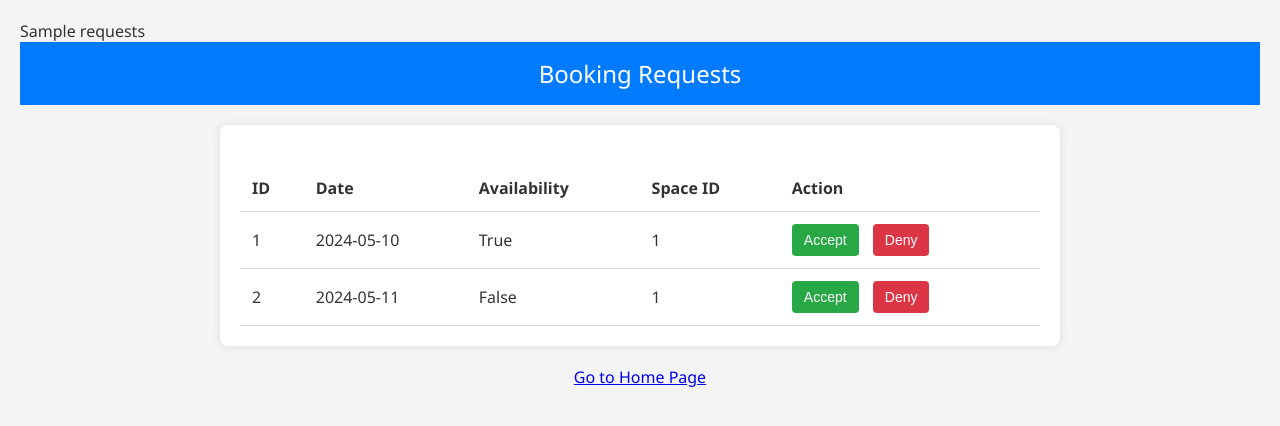
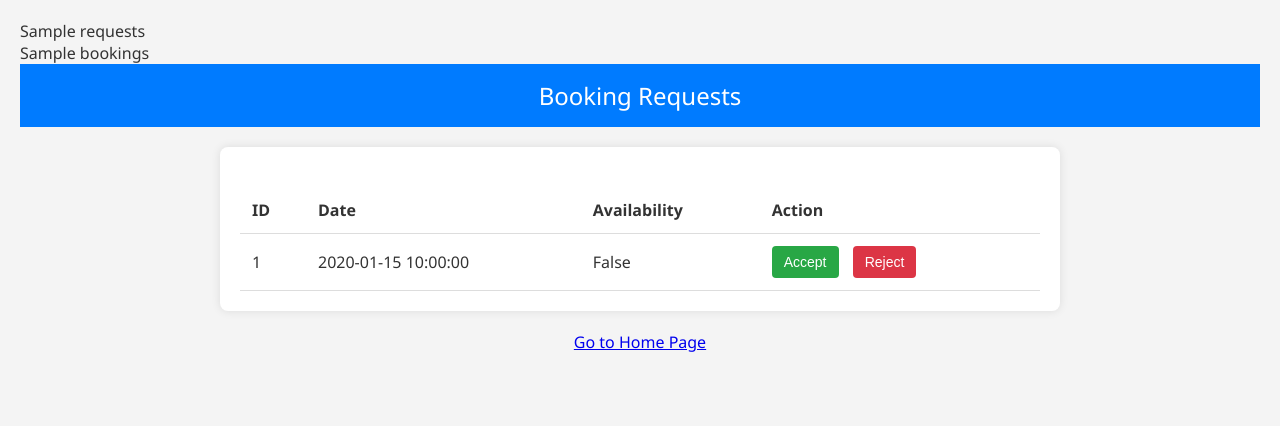
Before and after one commit to JonnySB/makers-007-engineering-project-1, a Flask app: template templates/booking_requests.html in a window 1280 px wide. Shown: the top 426 px of the page. Run offline with Flask 3, Linux system fonts and the light colour scheme; the template is opened without the code that fills it: most values are stand-ins (such as "Sample title", 1, 10 or a date in 2020).

Commit message:
slightly improved html

```diff
--- a/app.py
+++ b/app.py
@@ -151,12 +151,16 @@ def logout_user():
 def get_booking_requests():
     connection = get_flask_database_connection(app)
     request_repo = BookingRequestRepository(connection)
+    booking_repo = BookingRepository(connection)
 
+    # hardcoded space_id for now, in future 'spaces' will grab all spaces
+    space_id = 1
 
     #Will have selected booking requests based on the user selected
     requests = request_repo.get_all_booking_requests()
+    bookings = booking_repo.get_by_id(space_id)
 
-    return render_template("booking_requests.html", requests = requests)
+    return render_template("booking_requests.html", requests = requests, bookings=bookings)
 
 
 # These lines start the server if you run this file directly
--- a/lib/booking_request_repository.py
+++ b/lib/booking_request_repository.py
@@ -1,8 +1,10 @@
 from lib.booking import Booking
 from lib.booking_request import BookingRequest
+
 class BookingRequestRepository:
     def __init__(self, connection):
         self._connection = connection
+
     def create_booking_request(self, booking_request):
         self._connection.execute(
             'INSERT INTO booking_requests (guest_id, pending, accepted, booking_id) VALUES (%s, %s, %s, %s)',
--- a/templates/booking_requests.html
+++ b/templates/booking_requests.html
@@ -73,6 +73,8 @@
 <body>
 
     {{ requests }}
+    <br>
+    {{ bookings }}
 
     <header>
         Booking Requests
@@ -85,33 +87,27 @@
                     <th>ID</th>
                     <th>Date</th>
                     <th>Availability</th>
-                    <th>Space ID</th>
+                    <!-- <th>Space ID</th> -->
                     <th>Action</th>
                 </tr>
             </thead>
             <tbody>
-                <!-- Use your template engine to iterate over booking requests and fill in the data -->
+                {% for request in requests: %}
                 <tr>
-                    <td>1</td>
-                    <td>2024-05-10</td>
-                    <td>True</td>
-                    <td>1</td>
+                    <td>{{ request.id }}</td>
+                    {% for booking in bookings: %}
+                    {% if request.booking_id == booking.id %}
+                    <td>{{ booking.date }}</td>
+                    {% endif %}
+                    {% endfor %}
+                    <td>{{ True if request.pending == True else False }}</td>
+                    <!-- <td>1 (from booking)</td> -->
                     <td class="action-buttons">
-                        <button class="accept-button" onclick="acceptBooking(1)">Accept</button>
-                        <button class="deny-button" onclick="denyBooking(1)">Deny</button>
+                        <button class="accept-button" onclick="accept_booking_request(requests.id)">Accept</button>
+                        <button class="deny-button" onclick="reject_booking_request(requests.id)">Reject</button>
                     </td>
                 </tr>
-                <tr>
-                    <td>2</td>
-                    <td>2024-05-11</td>
-                    <td>False</td>
-                    <td>1</td>
-                    <td class="action-buttons">
-                        <button class="accept-button" onclick="acceptBooking(2)">Accept</button>
-                        <button class="deny-button" onclick="denyBooking(2)">Deny</button>
-                    </td>
-                </tr>
-                <!-- Add more rows as needed -->
+                {% endfor %}
             </tbody>
         </table>
     </main>
@@ -120,18 +116,6 @@
         <a href="/">Go to Home Page</a>
     </footer>
 
-    <script>
-        function acceptBooking(bookingId) {
-            // Add logic to handle accepting the booking request with the specified ID
-            console.log("Accepting booking request with ID: " + bookingId);
-        }
-
-        function denyBooking(bookingId) {
-            // Add logic to handle denying the booking request with the specified ID
-            console.log("Denying booking request with ID: " + bookingId);
-        }
-    </script>
-
 </body>
 
 </html>
```
